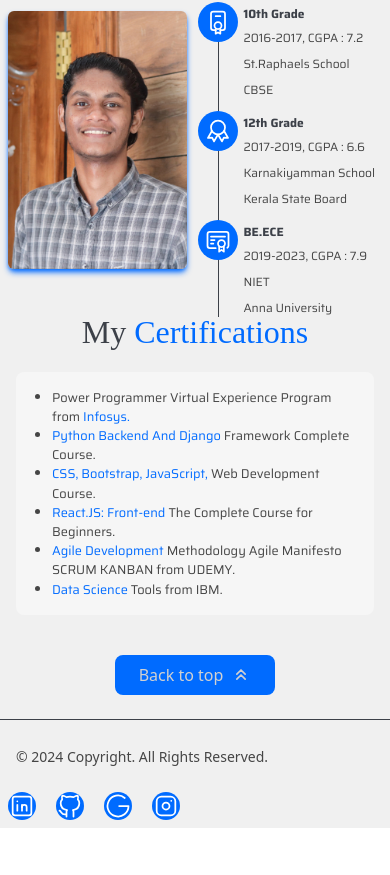
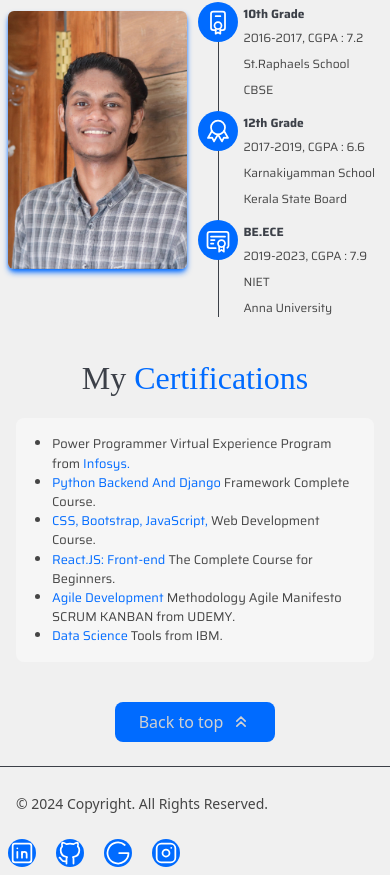
Before and after one commit to rb4807/react-portfolio, a React (Create React App) app: page / in a window 390 px wide. Shown: the part 3915-4790 px from the top of the page. Before the commit the page ends 4743 px from the top, so only its background shows below. Built offline with nearby package versions, Linux system fonts and the light colour scheme; a web font is replaced by a local one.

Commit message:
Update Certification.jsx

```diff
--- a/src/certification/Certification.jsx
+++ b/src/certification/Certification.jsx
@@ -1,6 +1,6 @@
 const Certification = () => {
     return (
-        <div className="mt-[10%] md:mt-[14%]">
+        <div className="mt-[22%] md:mt-[14%]">
             <h1 data-aos="fade-up" className="title text-titleLight dark:text-titleDark text-[2rem] md:text-[2.4rem] text-center" id="certi">My <span className='text-baseColor'>Certifications</span></h1>
             <div data-aos="fade-up" className="container mx-auto p-4 max-w-4xl">
                 <a href='https://certifications-ashen.vercel.app/' target='_blank' rel="noopener noreferrer">
```
